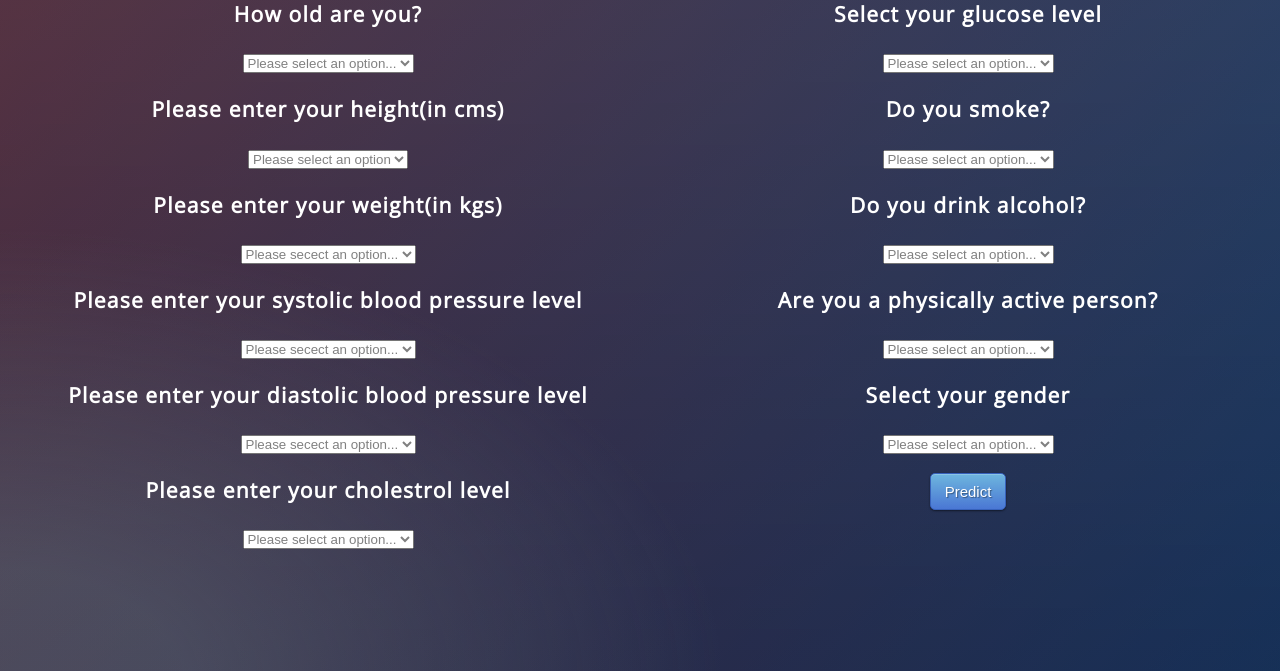
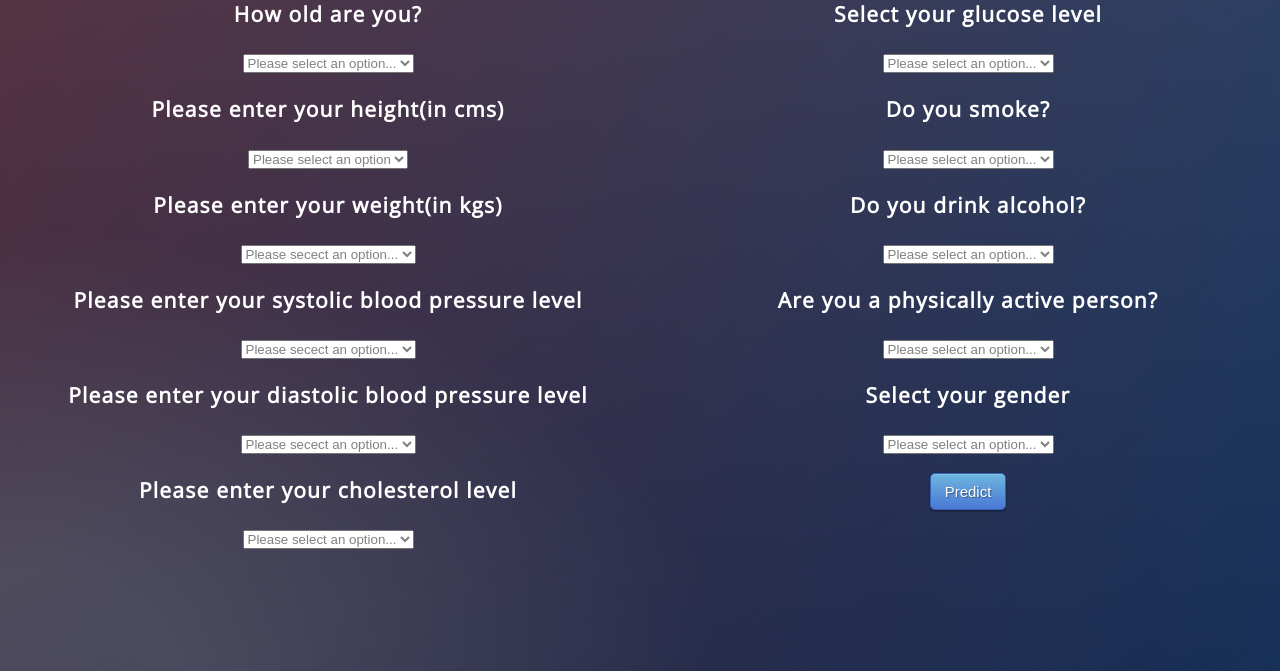
Before and after one commit to siddheshshaji/cvdpredictions, a Flask app: page / in a window 1280 px wide. Shown: the part 118-789 px from the top of the page. Run offline with Flask 2, Linux system fonts and the light colour scheme; parts of the project's set-up code (start-up, migrations or seed data) failed here and were passed over.

Commit message:
Update home.html

```diff
--- a/templates/home.html
+++ b/templates/home.html
@@ -1074,7 +1074,7 @@ body{
               <option value=204>204</option>
               <option value=205>205</option>
             </select><br>
-            <h3>Please enter your cholestrol level</h3>
+            <h3>Please enter your cholesterol level</h3>
             <select required name= 'tvalue1_6'>
               <option value="" disabled selected hidden>Please select an option...</option>
               <option value=1>Normal</option>
```
